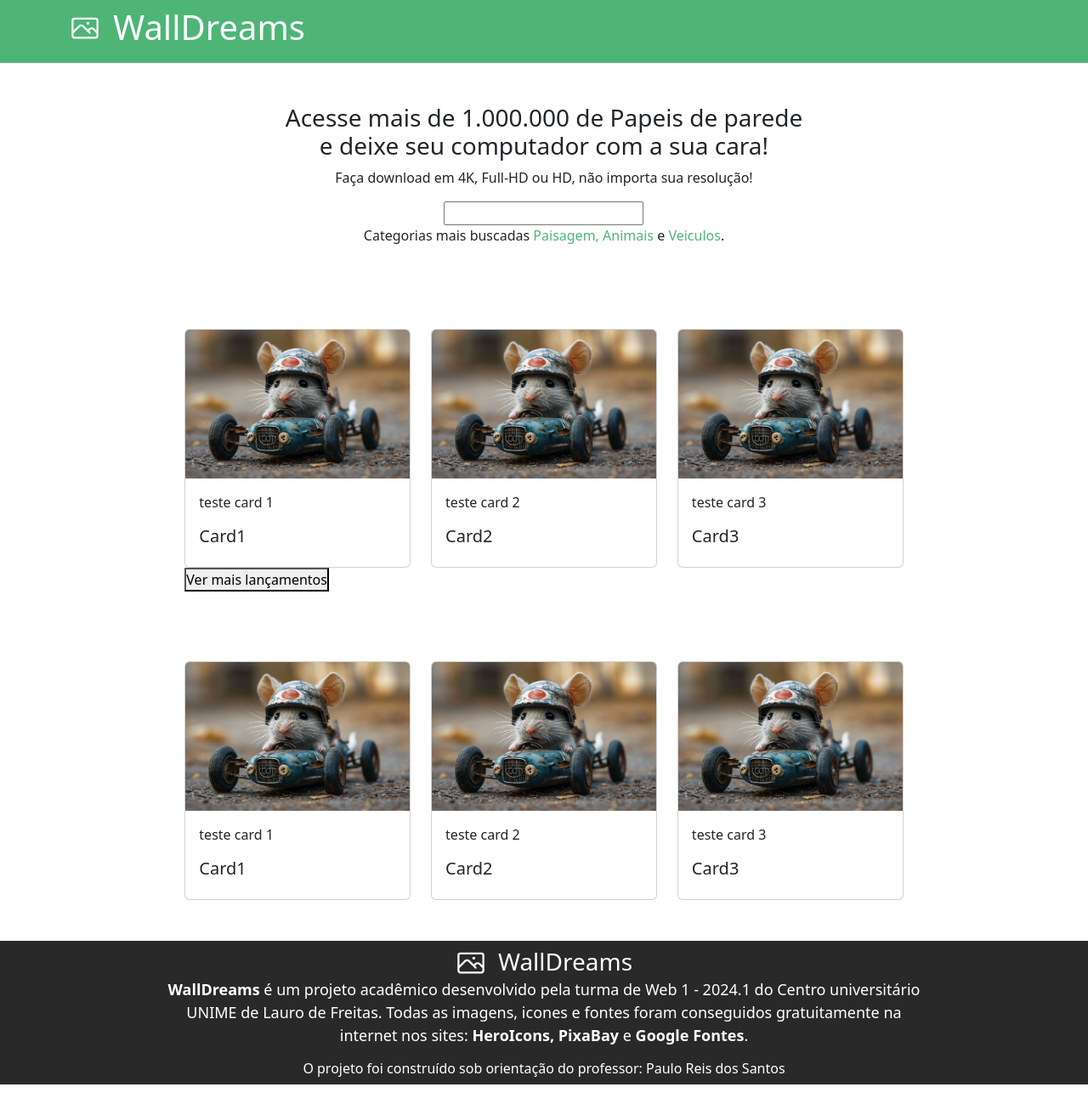
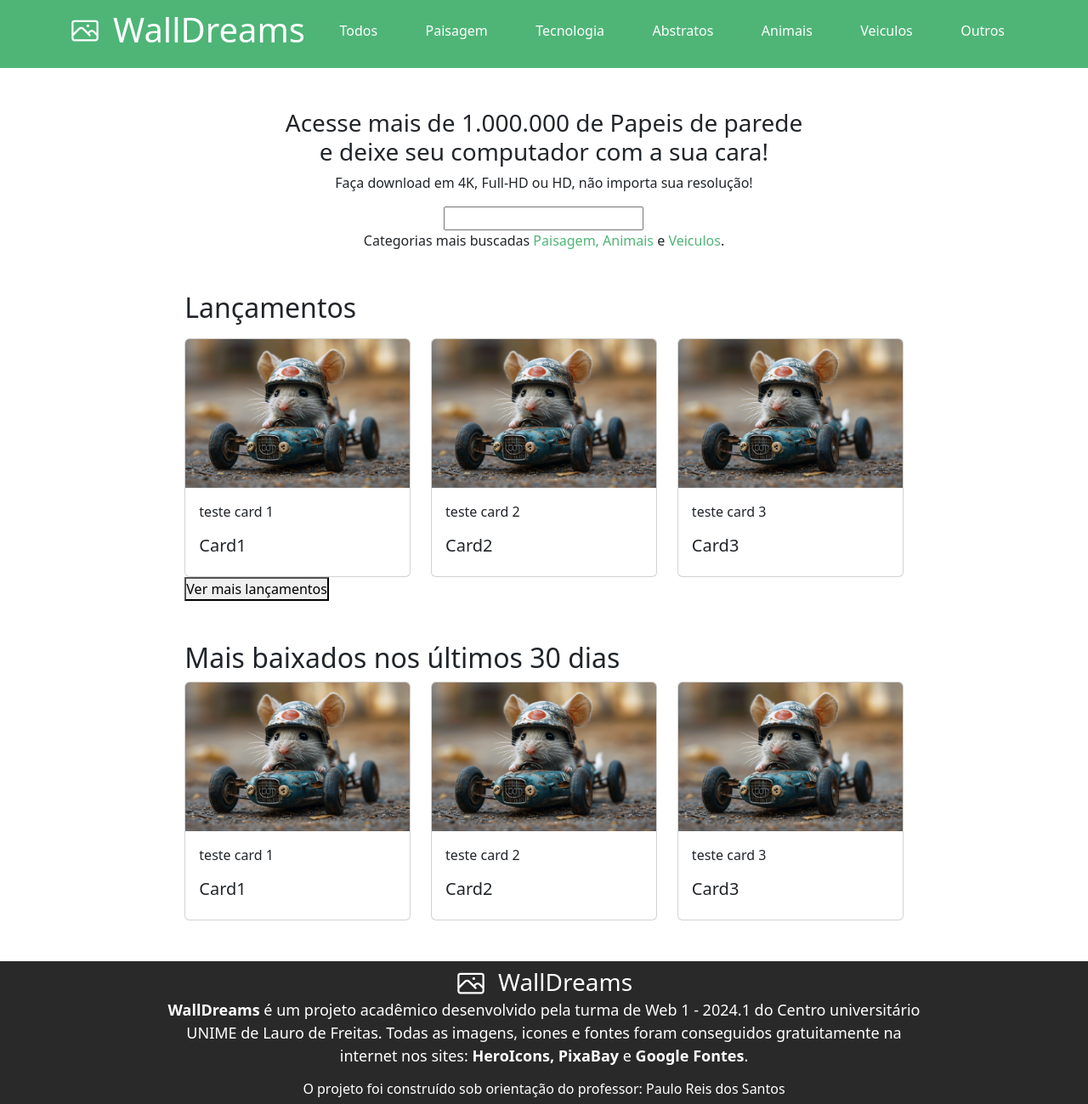
Before and after one commit to MichelNsouza/WallDreams, a Vue app: page / in a window 1280 px wide. Shown: the whole page at 85% size. Before the commit the page ends 1276 px from the top, so only its background shows below. Built offline with nearby package versions, Linux system fonts and the light colour scheme; the HTML template or start-up script is replaced by a standard one.

Commit message:
Componentes_Header_and_Footer

```diff
--- a/src/App.vue
+++ b/src/App.vue
@@ -1,110 +1,43 @@
 <template>
   <div id="app">
-    <header class="nav">
-      <div class="container">
-        <nav class="navbar">
-
-            <router-link to="/" class="custom-link">
-             <h1><svg class="svg-nav" width="36" height="36" viewBox="0 0 36 36" fill="none" xmlns="http://www.w3.org/2000/svg">
-            <path d="M3.375 23.625L11.1135 15.8865C11.4269 15.5731 11.799 15.3245 12.2084 15.1549C12.6179 14.9853 13.0568 14.898 13.5 14.898C13.9432 14.898 14.3821 14.9853 14.7916 15.1549C15.201 15.3245 15.5731 15.5731 15.8865 15.8865L23.625 23.625M21.375 21.375L23.4885 19.2615C23.8019 18.9481 24.174 18.6995 24.5834 18.5299C24.9929 18.3603 25.4318 18.273 25.875 18.273C26.3182 18.273 26.7571 18.3603 27.1666 18.5299C27.576 18.6995 27.9481 18.9481 28.2615 19.2615L32.625 23.625M5.625 29.25H30.375C30.9717 29.25 31.544 29.0129 31.966 28.591C32.3879 28.169 32.625 27.5967 32.625 27V9C32.625 8.40326 32.3879 7.83097 31.966 7.40901C31.544 6.98705 30.9717 6.75 30.375 6.75H5.625C5.02826 6.75 4.45597 6.98705 4.03401 7.40901C3.61205 7.83097 3.375 8.40326 3.375 9V27C3.375 27.5967 3.61205 28.169 4.03401 28.591C4.45597 29.0129 5.02826 29.25 5.625 29.25ZM21.375 12.375H21.387V12.387H21.375V12.375ZM21.9375 12.375C21.9375 12.5242 21.8782 12.6673 21.7727 12.7727C21.6673 12.8782 21.5242 12.9375 21.375 12.9375C21.2258 12.9375 21.0827 12.8782 20.9773 12.7727C20.8718 12.6673 20.8125 12.5242 20.8125 12.375C20.8125 12.2258 20.8718 12.0827 20.9773 11.9773C21.0827 11.8718 21.2258 11.8125 21.375 11.8125C21.5242 11.8125 21.6673 11.8718 21.7727 11.9773C21.8782 12.0827 21.9375 12.2258 21.9375 12.375Z" stroke="white" stroke-width="2.25" stroke-linecap="round" stroke-linejoin="round"/>
-            </svg>WallDreams</h1>
-          </router-link>
-
-            <ul class="navbar-url p-3 mb-2"  v-for="(categoria, index) in categorias" :key="index">
-                <li> <!-- colocar resto da nav - categoria -->
-                  <router-link :to="'/' + categoria"><span>{{ categoria }}</span></router-link>
-                </li>
-            </ul>
-          </nav>
-      </div>
-    </header>
+    <HeaderComponente/>
 
     <main class="content">
       <router-view />
     </main>
 
-    <footer class="rodape">
-        <h2>
-            <svg class="svg-footer" width="36" height="36" viewBox="0 0 36 36" fill="none" xmlns="http://www.w3.org/2000/svg">
-            <path d="M3.375 23.625L11.1135 15.8865C11.4269 15.5731 11.799 15.3245 12.2084 15.1549C12.6179 14.9853 13.0568 14.898 13.5 14.898C13.9432 14.898 14.3821 14.9853 14.7916 15.1549C15.201 15.3245 15.5731 15.5731 15.8865 15.8865L23.625 23.625M21.375 21.375L23.4885 19.2615C23.8019 18.9481 24.174 18.6995 24.5834 18.5299C24.9929 18.3603 25.4318 18.273 25.875 18.273C26.3182 18.273 26.7571 18.3603 27.1666 18.5299C27.576 18.6995 27.9481 18.9481 28.2615 19.2615L32.625 23.625M5.625 29.25H30.375C30.9717 29.25 31.544 29.0129 31.966 28.591C32.3879 28.169 32.625 27.5967 32.625 27V9C32.625 8.40326 32.3879 7.83097 31.966 7.40901C31.544 6.98705 30.9717 6.75 30.375 6.75H5.625C5.02826 6.75 4.45597 6.98705 4.03401 7.40901C3.61205 7.83097 3.375 8.40326 3.375 9V27C3.375 27.5967 3.61205 28.169 4.03401 28.591C4.45597 29.0129 5.02826 29.25 5.625 29.25ZM21.375 12.375H21.387V12.387H21.375V12.375ZM21.9375 12.375C21.9375 12.5242 21.8782 12.6673 21.7727 12.7727C21.6673 12.8782 21.5242 12.9375 21.375 12.9375C21.2258 12.9375 21.0827 12.8782 20.9773 12.7727C20.8718 12.6673 20.8125 12.5242 20.8125 12.375C20.8125 12.2258 20.8718 12.0827 20.9773 11.9773C21.0827 11.8718 21.2258 11.8125 21.375 11.8125C21.5242 11.8125 21.6673 11.8718 21.7727 11.9773C21.8782 12.0827 21.9375 12.2258 21.9375 12.375Z" stroke="white" stroke-width="2.25" stroke-linecap="round" stroke-linejoin="round"/>
-            </svg>
-            WallDreams
-        </h2>
-        <p class="rodape-paragrafo"><b>WallDreams</b> é um projeto acadêmico desenvolvido pela turma de Web 1 - 2024.1 do Centro universitário<br>
-            UNIME de Lauro de Freitas. Todas as imagens, icones e fontes foram conseguidos gratuitamente na<br>
-            internet nos sites:<b> HeroIcons, PixaBay</b> e <b>Google Fontes</b>.</p>
+    <FooterComponente/>
 
-            <h6>O projeto foi construído sob orientação do professor: Paulo Reis dos Santos</h6>
 
-      </footer>
 
   </div>
 </template>
 
 <script>
+import FooterComponente from './components/FooterComponente.vue';
+import HeaderComponente from './components/HeaderComponente.vue';
+
 export default {
   name: 'App',
+  components:{
+    FooterComponente,
+    HeaderComponente
+  },
   data() {
     return {
       buscarQuery: '',
       categoryQuery: '',
-      categories:[
-      'todos',
-      'paisagem',
-      'tecnologia',
-      'abstratos',
-      'animais',
-      'veiculos',
-      'outros'
-    ]
+
+
     };
   }
 }
 </script>
 
 <style>
-/*navbar css*/
-.nav{
-    background-color: var(--headerColor);
-    color:var(--whiteColor);
-}
-.custom-link{
-  color: var(--whiteColor);
-  text-decoration: none;
-}
-.svg-nav{
-  margin: 0 15px 7px 0;
-  align-items: center;
-}
 
 .content {
   min-height: calc(100vh - 100px);
 }
 
-/* Footer */
-.rodape {
-    background-color: var(--footerColor);
-    color: var(--whiteColor);
-    width:100%;
-    height:100%;
-    display: inline-block;
-    text-align: center;
-    font-size: 18px;
-  }
-
-/*h2 global - se for mexer, cria uma classe ou id, vai quebrar*/
-h2{
-    display: flex;
-    justify-content: center;
-    align-items: center;
-    font-size: 28px;
-    color:var(--whiteColor);
-    margin: 5px 0 0 0;
-}
-.svg-footer{
-    margin-top: 3px;
-    margin-right: 14px;
-
-}
-
 </style>
--- /dev/null
+++ b/src/components/FooterComponente.vue
@@ -0,0 +1,43 @@
+<template>
+<footer class="rodape">
+    <h2>
+        <svg class="svg-footer" width="36" height="36" viewBox="0 0 36 36" fill="none" xmlns="http://www.w3.org/2000/svg">
+        <path d="M3.375 23.625L11.1135 15.8865C11.4269 15.5731 11.799 15.3245 12.2084 15.1549C12.6179 14.9853 13.0568 14.898 13.5 14.898C13.9432 14.898 14.3821 14.9853 14.7916 15.1549C15.201 15.3245 15.5731 15.5731 15.8865 15.8865L23.625 23.625M21.375 21.375L23.4885 19.2615C23.8019 18.9481 24.174 18.6995 24.5834 18.5299C24.9929 18.3603 25.4318 18.273 25.875 18.273C26.3182 18.273 26.7571 18.3603 27.1666 18.5299C27.576 18.6995 27.9481 18.9481 28.2615 19.2615L32.625 23.625M5.625 29.25H30.375C30.9717 29.25 31.544 29.0129 31.966 28.591C32.3879 28.169 32.625 27.5967 32.625 27V9C32.625 8.40326 32.3879 7.83097 31.966 7.40901C31.544 6.98705 30.9717 6.75 30.375 6.75H5.625C5.02826 6.75 4.45597 6.98705 4.03401 7.40901C3.61205 7.83097 3.375 8.40326 3.375 9V27C3.375 27.5967 3.61205 28.169 4.03401 28.591C4.45597 29.0129 5.02826 29.25 5.625 29.25ZM21.375 12.375H21.387V12.387H21.375V12.375ZM21.9375 12.375C21.9375 12.5242 21.8782 12.6673 21.7727 12.7727C21.6673 12.8782 21.5242 12.9375 21.375 12.9375C21.2258 12.9375 21.0827 12.8782 20.9773 12.7727C20.8718 12.6673 20.8125 12.5242 20.8125 12.375C20.8125 12.2258 20.8718 12.0827 20.9773 11.9773C21.0827 11.8718 21.2258 11.8125 21.375 11.8125C21.5242 11.8125 21.6673 11.8718 21.7727 11.9773C21.8782 12.0827 21.9375 12.2258 21.9375 12.375Z" stroke="white" stroke-width="2.25" stroke-linecap="round" stroke-linejoin="round"/>
+        </svg>
+        WallDreams
+    </h2>
+    <p class="rodape-paragrafo"><b>WallDreams</b> é um projeto acadêmico desenvolvido pela turma de Web 1 - 2024.1 do Centro universitário<br>
+        UNIME de Lauro de Freitas. Todas as imagens, icones e fontes foram conseguidos gratuitamente na<br>
+        internet nos sites:<b> HeroIcons, PixaBay</b> e <b>Google Fontes</b>.</p>
+
+        <h6>O projeto foi construído sob orientação do professor: Paulo Reis dos Santos</h6>
+
+  </footer>
+
+</template>
+<style scoped>
+.rodape {
+    background-color: var(--footerColor);
+    color: var(--whiteColor);
+    width:100%;
+    height:100%;
+    display: inline-block;
+    text-align: center;
+    font-size: 18px;
+  }
+
+
+h2{
+    display: flex;
+    justify-content: center;
+    align-items: center;
+    font-size: 28px;
+    color:var(--whiteColor);
+    margin: 5px 0 0 0;
+}
+.svg-footer{
+    margin-top: 3px;
+    margin-right: 14px;
+
+}
+</style>
--- /dev/null
+++ b/src/components/HeaderComponente.vue
@@ -0,0 +1,64 @@
+<template>
+      <header class="nav">
+        <div class="container">
+          <nav class="navbar">
+
+              <router-link to="/" class="custom-link">
+               <h1><svg class="svg-nav" width="36" height="36" viewBox="0 0 36 36" fill="none" xmlns="http://www.w3.org/2000/svg">
+              <path d="M3.375 23.625L11.1135 15.8865C11.4269 15.5731 11.799 15.3245 12.2084 15.1549C12.6179 14.9853 13.0568 14.898 13.5 14.898C13.9432 14.898 14.3821 14.9853 14.7916 15.1549C15.201 15.3245 15.5731 15.5731 15.8865 15.8865L23.625 23.625M21.375 21.375L23.4885 19.2615C23.8019 18.9481 24.174 18.6995 24.5834 18.5299C24.9929 18.3603 25.4318 18.273 25.875 18.273C26.3182 18.273 26.7571 18.3603 27.1666 18.5299C27.576 18.6995 27.9481 18.9481 28.2615 19.2615L32.625 23.625M5.625 29.25H30.375C30.9717 29.25 31.544 29.0129 31.966 28.591C32.3879 28.169 32.625 27.5967 32.625 27V9C32.625 8.40326 32.3879 7.83097 31.966 7.40901C31.544 6.98705 30.9717 6.75 30.375 6.75H5.625C5.02826 6.75 4.45597 6.98705 4.03401 7.40901C3.61205 7.83097 3.375 8.40326 3.375 9V27C3.375 27.5967 3.61205 28.169 4.03401 28.591C4.45597 29.0129 5.02826 29.25 5.625 29.25ZM21.375 12.375H21.387V12.387H21.375V12.375ZM21.9375 12.375C21.9375 12.5242 21.8782 12.6673 21.7727 12.7727C21.6673 12.8782 21.5242 12.9375 21.375 12.9375C21.2258 12.9375 21.0827 12.8782 20.9773 12.7727C20.8718 12.6673 20.8125 12.5242 20.8125 12.375C20.8125 12.2258 20.8718 12.0827 20.9773 11.9773C21.0827 11.8718 21.2258 11.8125 21.375 11.8125C21.5242 11.8125 21.6673 11.8718 21.7727 11.9773C21.8782 12.0827 21.9375 12.2258 21.9375 12.375Z" stroke="white" stroke-width="2.25" stroke-linecap="round" stroke-linejoin="round"/>
+              </svg>WallDreams</h1>
+            </router-link>
+
+              <ul class="navbar-url p-3 mb-2 "   v-for="(categoria, index) in categorias" :key="index">
+                  <li class="list"> <!-- colocar resto da nav - categoria -->
+                    <router-link class="nav-info" :to="'/' + categoria"><span>{{ categoria }}</span></router-link>
+                  </li>
+              </ul>
+            </nav>
+        </div>
+      </header>
+  </template>
+
+
+<script>
+export default {
+  data() {
+    return {
+      categorias:[
+      'Todos',
+      'Paisagem',
+      'Tecnologia',
+      'Abstratos',
+      'Animais',
+      'Veiculos',
+      'Outros'
+    ]
+    };
+  }
+}
+</script>
+
+<style>
+/*navbar css*/
+.nav{
+    background-color: var(--headerColor);
+    color:var(--whiteColor);
+}
+.custom-link{
+  color: var(--whiteColor);
+  text-decoration: none;
+}
+.svg-nav{
+  margin: 0 15px 7px 0;
+  align-items: center;
+}
+
+.nav-info{
+  text-decoration: none;
+  color: var(--whiteColor);
+}
+
+.list{
+  list-style: none;
+}
+</style>
```
